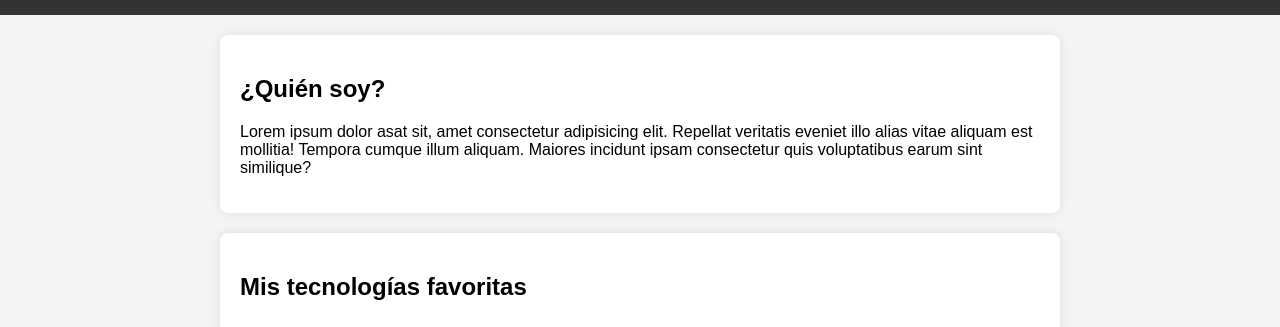
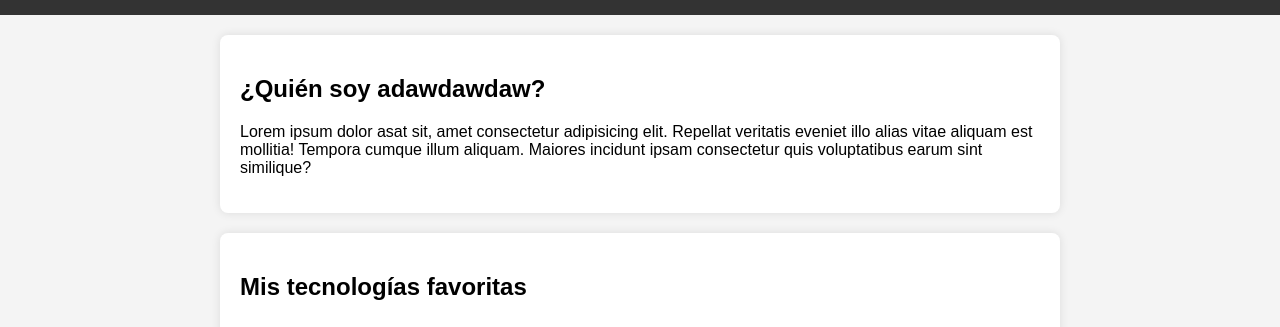
Before and after one commit to Vein22/ProjectM1-MiPagina, a website: page index.html in a window 1280 px wide. Shown: the part 145-472 px from the top of the page. Drawn offline with Linux system fonts and the light colour scheme.

Commit message:
18-01 2nd

```diff
--- a/index.html
+++ b/index.html
@@ -14,7 +14,7 @@
     </header>
 
     <section id="sobre-mi">
-        <h2>¿Quién soy?</h2>
+        <h2>¿Quién soy adawdawdaw?</h2>
         <p>Lorem ipsum dolor asat sit, amet consectetur adipisicing elit. Repellat veritatis eveniet illo alias vitae aliquam est mollitia! Tempora cumque illum aliquam. Maiores incidunt ipsam consectetur quis voluptatibus earum sint similique?</p>
     </section>
 
```
